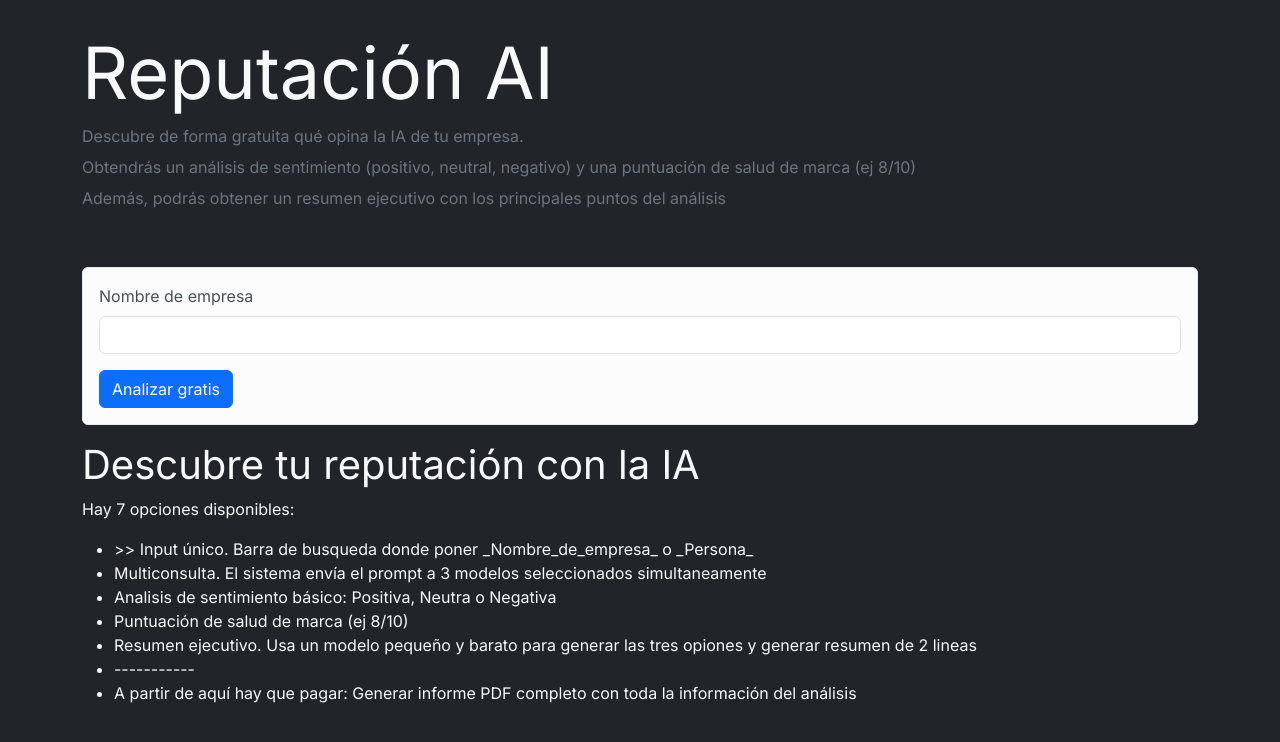
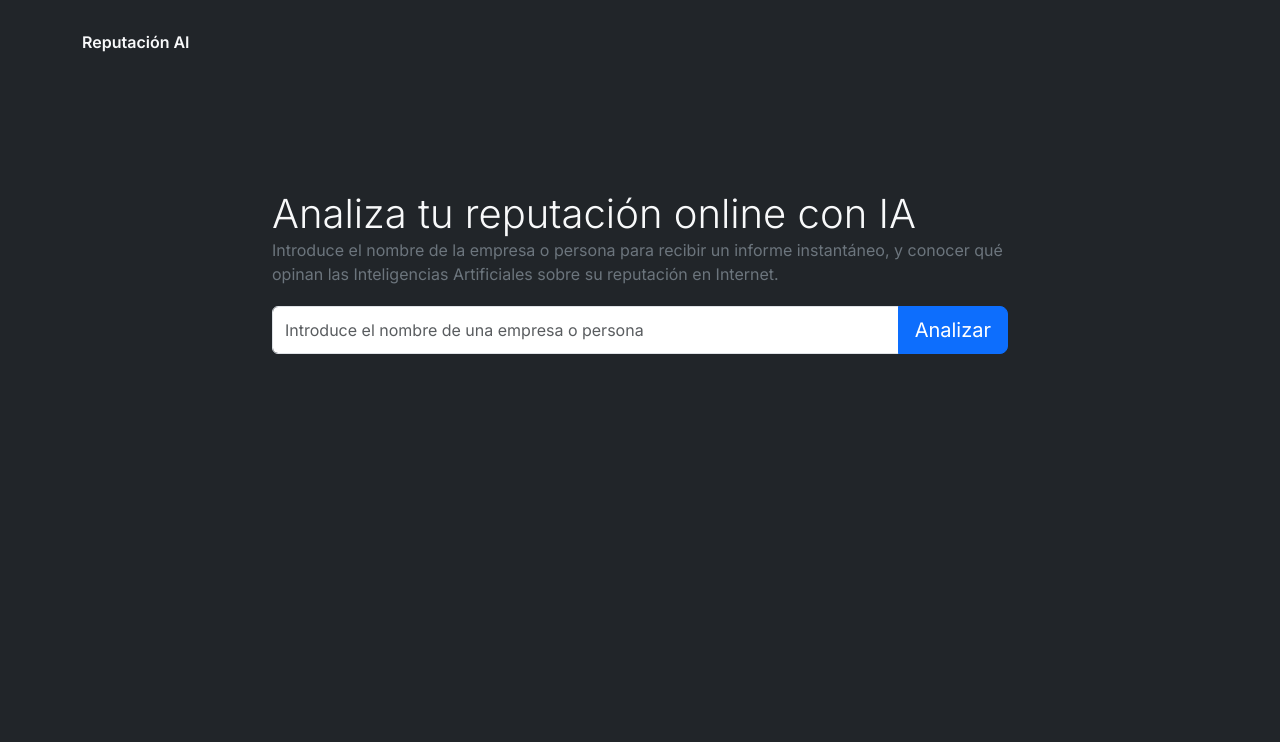
Before and after one commit to josemayor/reputacion_ai, a Django app: page / in a window 1280 px wide. Shown: the top 742 px of the page. Run offline with Django 5.2, Linux system fonts and the light colour scheme.

Commit message:
feat: Implement initial structure for the "Reputación AI" home page including templates, views, URLs, and static assets.

```diff
--- a/mysite/mysite/settings.py
+++ b/mysite/mysite/settings.py
@@ -10,7 +10,11 @@ For the full list of settings and their values, see
 https://docs.djangoproject.com/en/5.2/ref/settings/
 """
 
+import os
 from pathlib import Path
+from dotenv import load_dotenv
+
+load_dotenv()
 
 # Build paths inside the project like this: BASE_DIR / 'subdir'.
 BASE_DIR = Path(__file__).resolve().parent.parent
--- a/mysite/pages/templates/pages/home.html
+++ b/mysite/pages/templates/pages/home.html
@@ -1,22 +1,31 @@
 {% extends "pages/partials/base.html" %}
 
 {% block content %}
-<div class="container">
+<div class="container" style="margin-top: 120px;">
     <div class="row">
-        <div class="col">
-            <div class="alert alert-light">
-                <form>
-                    <div class="mb-3">
-                        <label for="inputText1" class="form-label">Nombre de empresa</label>
-                        <input type="text" class="form-control" id="inputText1" aria-describedby="emailHelp">
-                    </div>
-                    <button type="submit" class="btn btn-primary">Analizar gratis</button>
-                </form>
-            </div>
+        <div class="d-none d-lg-block col-lg-1 col-xl-2"><br></div>
+        <div class="col-12 col-sm-12 col-md-12 col-lg-10 col-xl-8">
+            <p class="text-light display-6" style="margin-bottom: 0px;">Analiza tu reputación online con IA</p>
+            <p class="text-secondary" style="margin-bottom: 20px;">Introduce el nombre de la empresa o persona para
+                recibir
+                un informe instantáneo, y conocer qué opinan las Inteligencias Artificiales sobre su reputación en
+                Internet.</p>
+
+            <form method="post" action="{% url 'analyze' %}">
+                {% csrf_token %}
+                <div class="input-group mb-3">
+                    <input type="text" class="form-control" id="query" aria-describedby="emailHelp" name="query"
+                        placeholder="Introduce el nombre de una empresa o persona">
+                    <button type="submit" class="btn btn-primary btn-lg">Analizar </button>
+                </div>
+            </form>
+
         </div>
+        <div class="d-none d-lg-block col-lg-1 col-xl-2"><br></div>
     </div>
 </div>
 
+<!--
 <div class="container">
     <div class="row">
         <div class="col-12">
@@ -32,4 +41,5 @@
         </div>
     </div>
 </div>
+-->
 {% endblock %}
--- a/mysite/pages/templates/pages/partials/header.html
+++ b/mysite/pages/templates/pages/partials/header.html
@@ -1,25 +1,7 @@
 <div class="container" style="margin-top: 30px;">
     <div class="row">
         <div class="col">
-            <h1 class="display-2"><b>Reputación AI</b></h1>
+            <p class="text-light"><b>Reputación AI</b></p>
         </div>
     </div>
 </div>
-
-
-<div class="container" style="margin-bottom: 50px;">
-    <div class="row">
-        <div class="col">
-            <p class="text-secondary" style="margin-bottom: 7px;">Descubre de forma gratuita qué opina la IA
-                de tu
-                empresa.</p>
-            <p class="text-secondary" style="margin-bottom: 7px;">Obtendrás un análisis de sentimiento
-                (positivo, neutral,
-                negativo) y una puntuación
-                de salud de marca (ej 8/10)</p>
-            <p class="text-secondary" style="margin-bottom: 7px;">Además, podrás obtener un resumen
-                ejecutivo con los
-                principales puntos del análisis</p>
-        </div>
-    </div>
-</div>
--- a/mysite/pages/urls.py
+++ b/mysite/pages/urls.py
@@ -4,4 +4,5 @@ from . import views
 
 urlpatterns = [
     path("", views.home, name="home"),
+    path("analyze", views.analyze, name="analyze"),
 ]
--- a/mysite/pages/views.py
+++ b/mysite/pages/views.py
@@ -1,3 +1,5 @@
+import os
+
 from django.shortcuts import render
 from django.http import HttpResponse
 from django.views.generic import TemplateView
@@ -5,6 +7,7 @@ from django.views.generic import TemplateView
 
 # Create your views here.
 def home(request):
+    """ Inicia la pagina principal """
     context = {
         "greeting": "Descubre tu reputación con la IA",
         "options": [
@@ -18,3 +21,14 @@ def home(request):
         ],
     }
     return render(request, "pages/home.html", context)
+
+
+# Análisis de reputación
+def analyze(request):
+    """ Recibe el nombre de la empresa o persona. A continuación lo analiza """
+    query = request.POST.get("query")
+    api_key = os.environ.get("OPENAI_API_KEY")
+
+    print(api_key)
+
+    return HttpResponse("ok")
```
Also changed, not shown: mysite/requirements.txt (+5 -4 lines), 1 other file.
